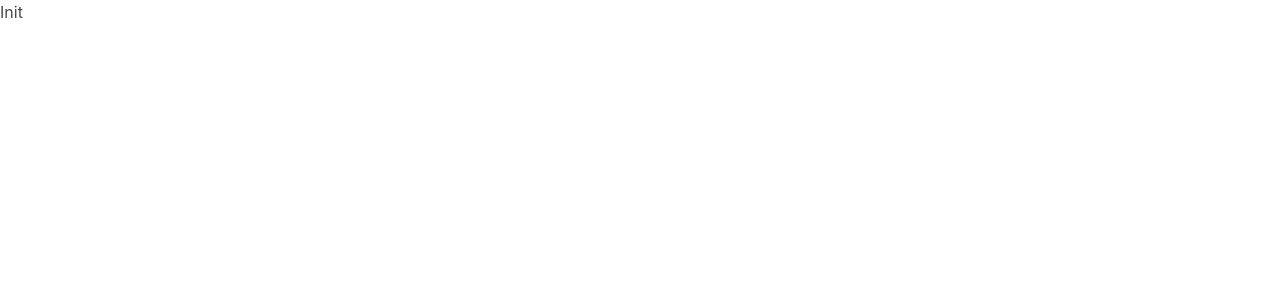
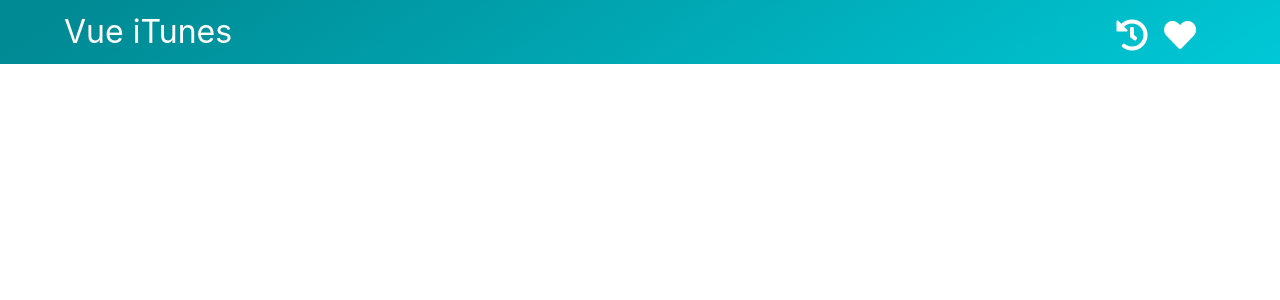
Before and after one commit to dennyparas/vue-itunes-album-search-bookmark, a Vue app: page / in a window 1280 px wide. Shown: the top 300 px of the page. Built offline with nearby package versions, Linux system fonts and the light colour scheme.

Commit message:
add TheNavbar component

```diff
--- a/src/App.vue
+++ b/src/App.vue
@@ -1,11 +1,15 @@
 <template>
   <div id="app">
-    Init
+    <the-navbar></the-navbar>
   </div>
 </template>
 
 <script>
+import TheNavbar from './components/TheNavbar'
 export default {
-  name: 'app'
+  name: 'app',
+  components: {
+    TheNavbar
+  }
 }
 </script>
--- /dev/null
+++ b/src/components/TheNavbar.vue
@@ -0,0 +1,62 @@
+<template>
+  <nav class="navbar is-gradient" role="navigation" aria-label="main navigation">
+    <div class="container">
+      <div class="navbar-brand">
+        <a class="navbar-item" href="/">
+          <h2 class="is-size-3">Vue iTunes</h2>
+        </a>
+        <a
+          role="button"
+          class="navbar-burger burger"
+          aria-label="menu"
+          aria-expanded="false"
+          data-target="navbarBasicExample"
+        >
+          <span aria-hidden="true"></span>
+          <span aria-hidden="true"></span>
+          <span aria-hidden="true"></span>
+        </a>
+      </div>
+      <div class="navbar-end">
+        <div class="navbar-item">
+          <div class="buttons">
+            <span class="icon is-large">
+              <b-tooltip type="is-light" label="Recent Search" position="is-bottom">
+                <i @click="showRecentSearch" class="fas fa-history fa-2x"></i>
+              </b-tooltip>
+            </span>
+            <span class="icon is-large">
+              <b-tooltip type="is-light" label="Bookmark" position="is-bottom">
+                <i @click="showBookmarks" class="fas fa-heart fa-2x"></i>
+              </b-tooltip>
+            </span>
+          </div>
+        </div>
+      </div>
+    </div>
+  </nav>
+</template>
+
+<script>
+export default {
+  name: 'TheNavbar',
+  methods: {
+    showBookmarks () {
+      console.log('show bookmarks')
+    },
+    showRecentSearch () {
+      console.log('show recent search')
+    }
+  }
+}
+</script>
+
+<style >
+.is-gradient {
+  background-color: #008a94 !important;
+  background-image: linear-gradient(326deg, #00c8d6, #008a94 94%) !important;
+}
+.navbar-item {
+  color: #fff !important;
+}
+</style>
```
